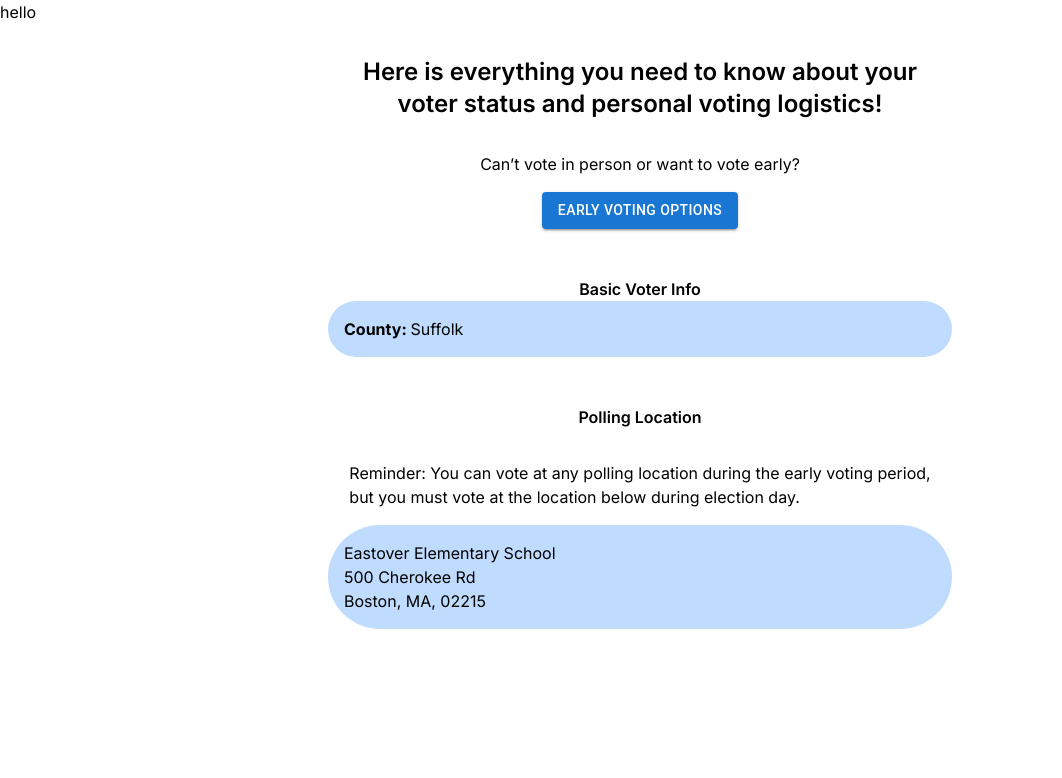
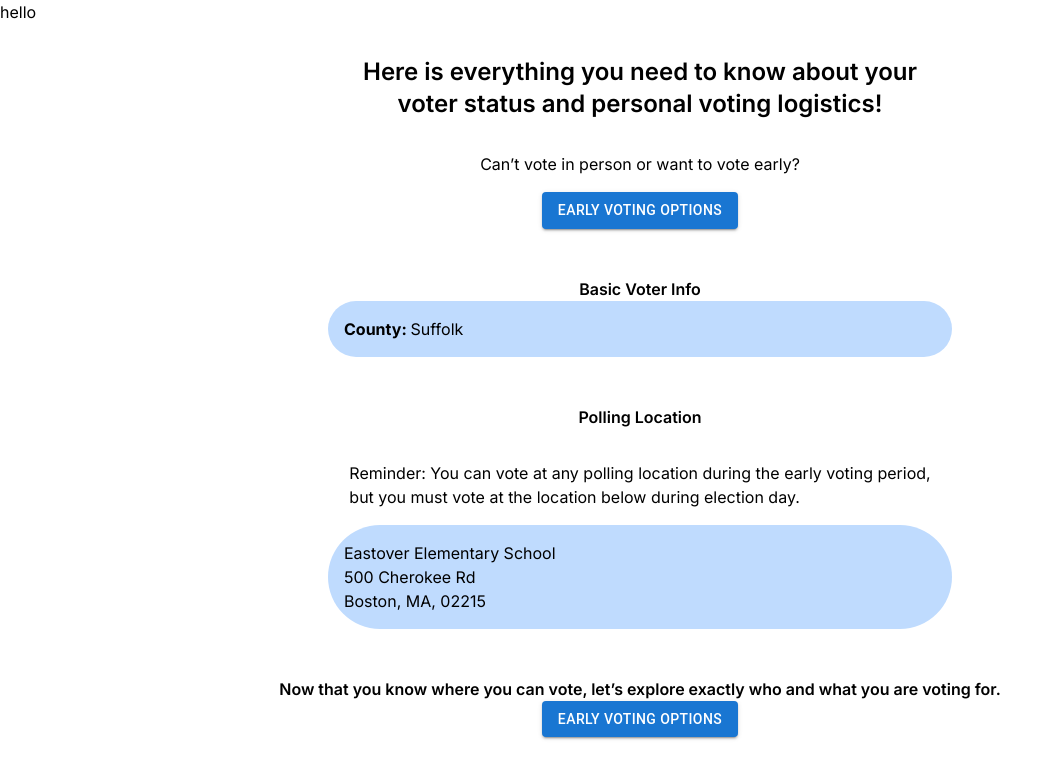
Before and after one commit to BU-Spark/pitne-voter-app, a Next.js app in the folder client/: page / in a window 1280 px wide. Shown: the top 778 px of the page, without its empty margins (0-1062 px from the left). Built offline with nearby package versions, Linux system fonts and the light colour scheme.

Commit message:
Updated text for next section

```diff
--- a/client/src/pages/voterInfo/index.tsx
+++ b/client/src/pages/voterInfo/index.tsx
@@ -20,6 +20,11 @@ export default function VoterInfo() {
                 <p className='mt-8 mb-4'>Reminder: You can vote at any polling location during the early voting period,<br/>but you must vote at the location below during election day.</p>
                 <p className='p-4 bg-blue-200 rounded-full w-1/2'>Eastover Elementary School<br/> 500 Cherokee Rd<br/> Boston, MA, 02215<br/></p>
             </div>
+
+            <div className='flex flex-col justify-center items-center p-4 text-center my-4'>
+                <h1 className='font-semibold text-l'>Now that you know where you can vote, let’s explore exactly who and what you are voting for.</h1>
+                <Button variant="contained" className='p-4 m-4 rounded-full bg-blue-700 text-white'>Early Voting Options</Button>
+            </div>
         </div>
 
     )
```
